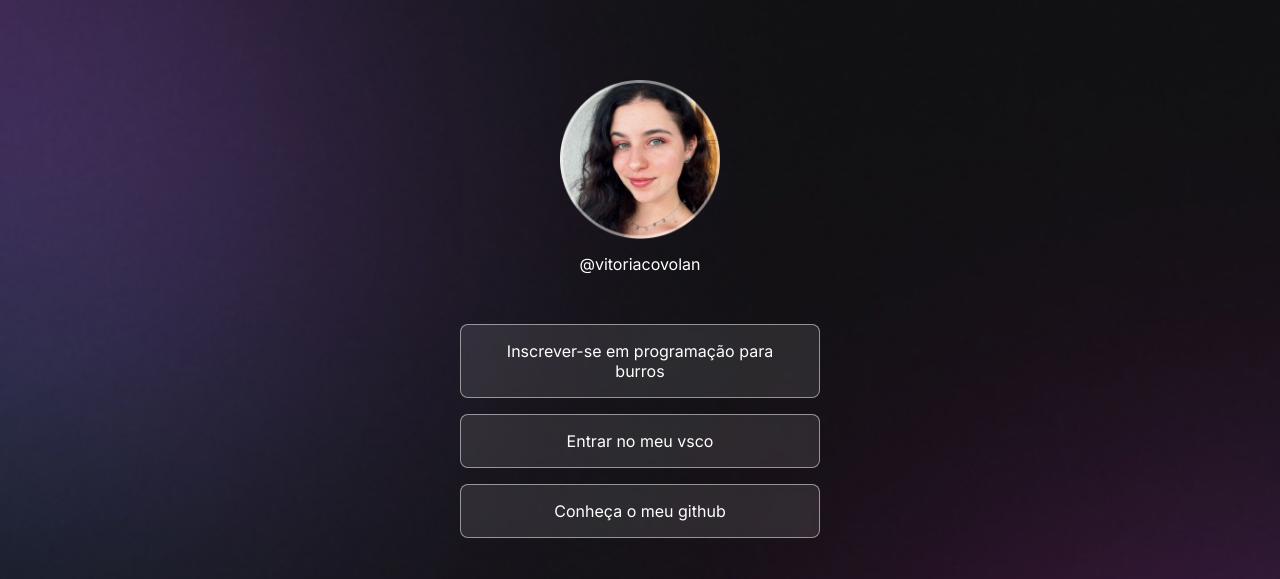
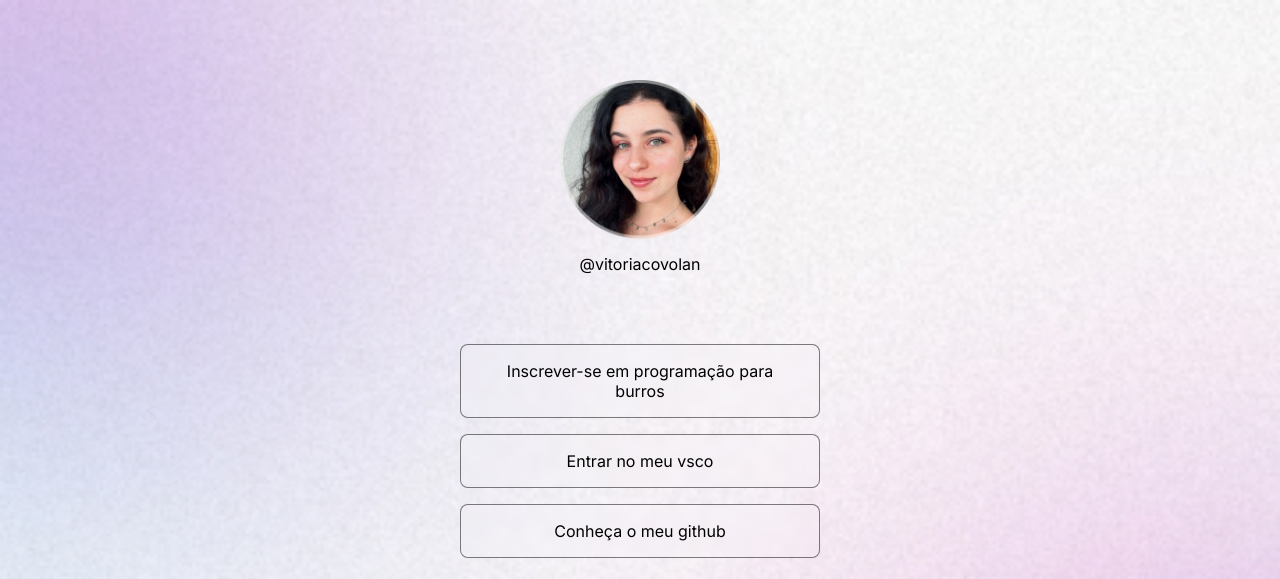
Before and after one commit to Vicovolan/Projeto-discover, a plain HTML site: page index.html in a window 1280 px wide. Shown: the top 579 px of the page. Drawn offline with nearby package versions, Linux system fonts and the light colour scheme.

Commit message:
feat: light mode feito

```diff
--- a/index.html
+++ b/index.html
@@ -18,6 +18,12 @@
       <div id="profile">
         <img src="./assets/Avatar.png" alt="" />
         <p>@vitoriacovolan</p>
+      </div>
+      <div id="switch">
+        <button>
+
+        </button>
+        <span></span>
       </div>
       <ul>
         <li>
--- a/style.css
+++ b/style.css
@@ -4,16 +4,25 @@
   box-sizing: border-box;
 
 }
-
+:root{
+  --text-color: white;
+  --bg-url:url(./assets/bg-mobile.jpg);
+  --stroke--color:rgba(255,255,255,0.5);
+  --surface-color:rgba(255,255,255,0.1);
+}
+.light{
+  --text-color: black;
+  --bg-url:url(./assets/bg-mobile-light\ \(1\).jpg);
+   --stroke--color:rgba(0,0,0,0.5);
+   --surface-color:rgba(0,0,0,0.5);
+}
 body {
-  background-image: url(./assets/bg-mobile.jpg);
-  background-repeat: no-repeat;
-  background-position: top center;
+  background-image: var(--bg-url);
   background-size: cover;
 }
 body * {
   font-family: "Inter", sans-serif;
-  color: #ffffff;
+  color: var(--text-color);
  text-align: center;
 }
 #container {
@@ -52,7 +61,7 @@ ul li a{
     padding: 16px 24px;
 
     background: rgba(255, 255, 255, 0.1);
-    border: 1px solid rgba(255,255,255,0.5);
+    border: 1px solid var(--stroke--color);
     border-radius: 8px;
 
     backdrop-filter:blur(4px);
@@ -66,8 +75,8 @@ ul li a{
 }
 
 ul li a:hover{
-background: rgba(255,255,255,0.05);
-border: 1.5px solid white;
+background: var(--surface-color);
+border: 1.5px solid var(--text-color);
 }
 
 /*social links*/
```
Also changed, not shown: assets/bg-mobile-light (1).jpg (added), assets/moon-stars.svg (added), 2 other files.
